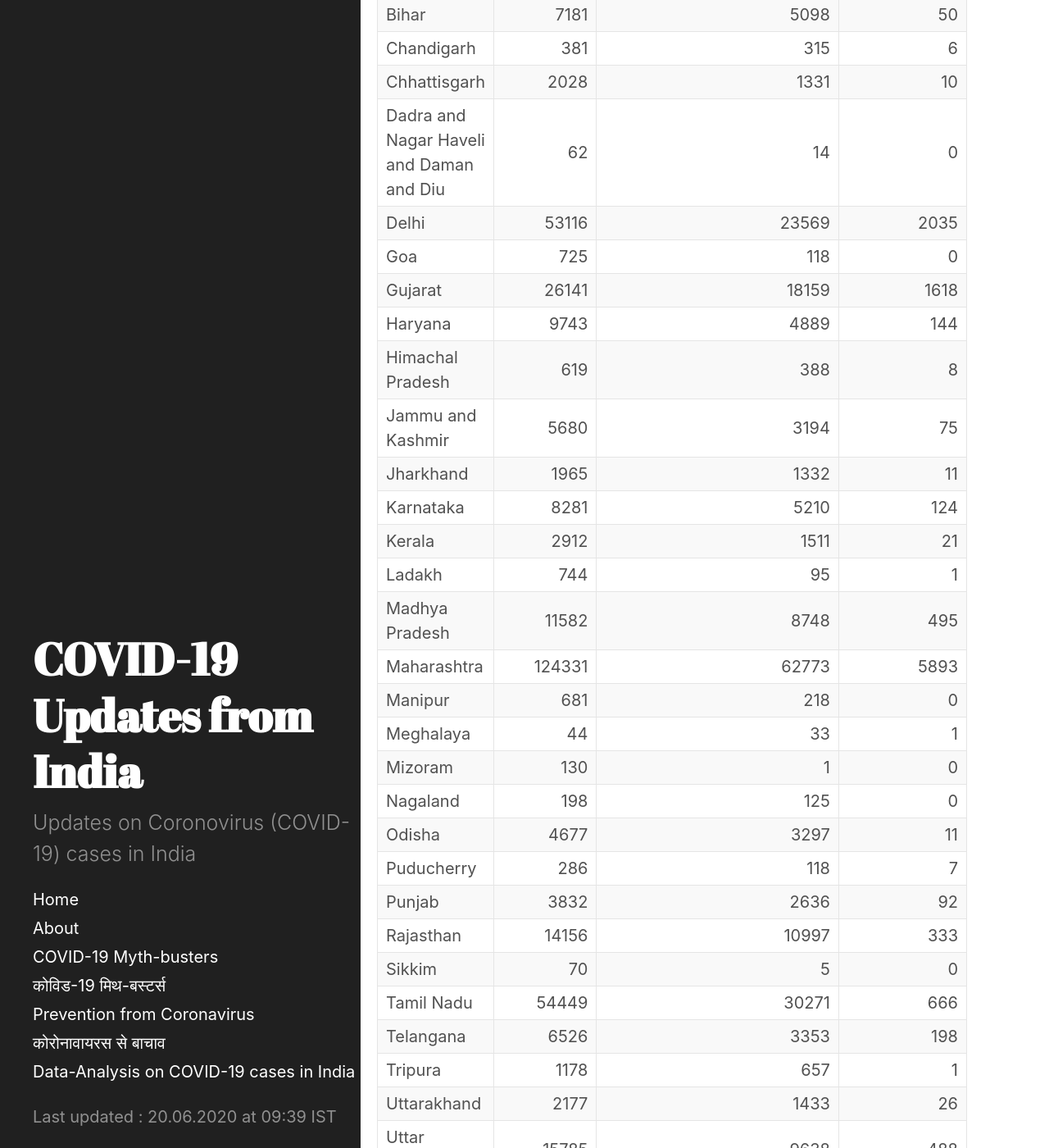
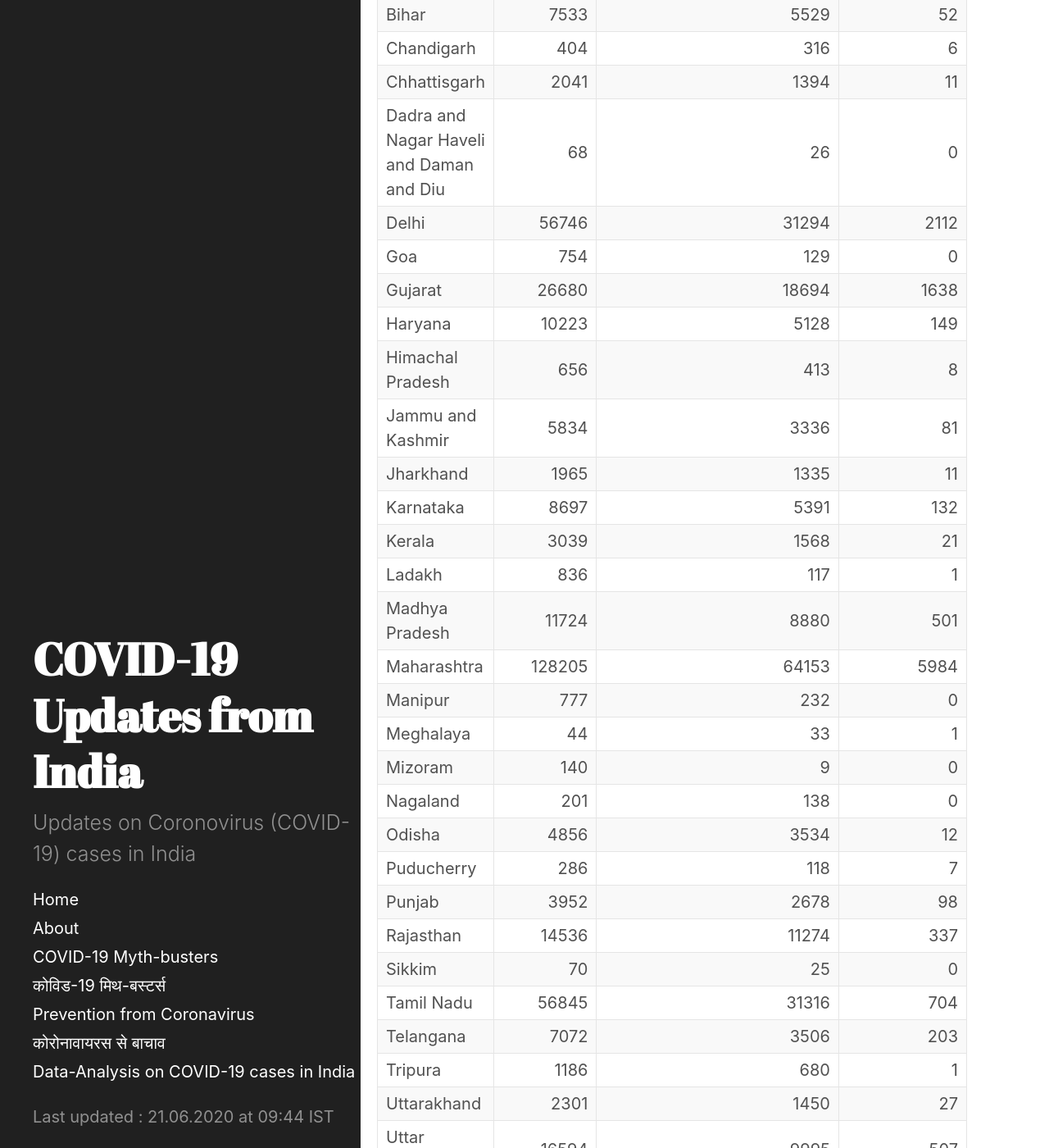
Before and after one commit to bhooraj/covid19updates-india, a Jekyll site: the page built from _posts/2020-06-21-home.md, in a window 1280 px wide and 1400 px high, scrolled down 990 px. Shown: the whole window at 82% size. Built offline with Jekyll 4.4.1, drawn with Linux system fonts in a browser that asks for light colours; some of the changed text lies outside the part shown.

Commit message:
21stJune Update

```diff
--- a/_data/last_updated.yml
+++ b/_data/last_updated.yml
@@ -1 +1 @@
-- updated_on : 20.06.2020 at 09:39 IST
+- updated_on : 21.06.2020 at 09:44 IST
--- /dev/null
+++ b/_includes/table-20200621-0944.md
@@ -0,0 +1,38 @@
+| Name of State / UT                       |   Total Confirmed cases |   Cured/Discharged/Migrated |   Deaths ( more than 70% cases due to comorbidities ) |
+|:-----------------------------------------|------------------------:|----------------------------:|------------------------------------------------------:|
+| Andaman and Nicobar Islands              |                      47 |                          36 |                                                     0 |
+| Andhra Pradesh                           |                    8452 |                        4111 |                                                   101 |
+| Arunachal Pradesh                        |                     135 |                          14 |                                                     0 |
+| Assam                                    |                    4904 |                        3039 |                                                     9 |
+| Bihar                                    |                    7533 |                        5529 |                                                    52 |
+| Chandigarh                               |                     404 |                         316 |                                                     6 |
+| Chhattisgarh                             |                    2041 |                        1394 |                                                    11 |
+| Dadra and Nagar Haveli and Daman and Diu |                      68 |                          26 |                                                     0 |
+| Delhi                                    |                   56746 |                       31294 |                                                  2112 |
+| Goa                                      |                     754 |                         129 |                                                     0 |
+| Gujarat                                  |                   26680 |                       18694 |                                                  1638 |
+| Haryana                                  |                   10223 |                        5128 |                                                   149 |
+| Himachal Pradesh                         |                     656 |                         413 |                                                     8 |
+| Jammu and Kashmir                        |                    5834 |                        3336 |                                                    81 |
+| Jharkhand                                |                    1965 |                        1335 |                                                    11 |
+| Karnataka                                |                    8697 |                        5391 |                                                   132 |
+| Kerala                                   |                    3039 |                        1568 |                                                    21 |
+| Ladakh                                   |                     836 |                         117 |                                                     1 |
+| Madhya Pradesh                           |                   11724 |                        8880 |                                                   501 |
+| Maharashtra                              |                  128205 |                       64153 |                                                  5984 |
+| Manipur                                  |                     777 |                         232 |                                                     0 |
+| Meghalaya                                |                      44 |                          33 |                                                     1 |
+| Mizoram                                  |                     140 |                           9 |                                                     0 |
+| Nagaland                                 |                     201 |                         138 |                                                     0 |
+| Odisha                                   |                    4856 |                        3534 |                                                    12 |
+| Puducherry                               |                     286 |                         118 |                                                     7 |
+| Punjab                                   |                    3952 |                        2678 |                                                    98 |
+| Rajasthan                                |                   14536 |                       11274 |                                                   337 |
+| Sikkim                                   |                      70 |                          25 |                                                     0 |
+| Tamil Nadu                               |                   56845 |                       31316 |                                                   704 |
+| Telangana                                |                    7072 |                        3506 |                                                   203 |
+| Tripura                                  |                    1186 |                         680 |                                                     1 |
+| Uttarakhand                              |                    2301 |                        1450 |                                                    27 |
+| Uttar Pradesh                            |                   16594 |                        9995 |                                                   507 |
+| West Bengal                              |                   13531 |                        7865 |                                                   540 |
+| Cases being reassigned to states         |                    9127 |                         nan |                                                   nan |
--- a/_posts/2020-06-20-home.md
+++ b/_posts/2020-06-21-home.md
@@ -4,7 +4,7 @@
 last_update: true
 ---
 
-#### COVID-19 Cases in India (as on  20 June 2020, 08:00 IST)
+#### COVID-19 Cases in India (as on  21 June 2020, 08:00 IST)
 <div class="alert alert-primary" role="alert">
 <p id = "totalcases" style="font-size: 1.2rem; font-weight: bold;"></p>
 <p id = "totalrecovered" style="font-size: 1.2rem; font-weight: bold;"></p>
@@ -22,7 +22,7 @@
 
 <div class="datatable-begin"></div>
 
-{% include table-20200620-0939.md %}
+{% include table-20200621-0944.md %}
 
 <div class="datatable-end"></div>
 <br>
```
Also changed, not shown: _includes/charts-20200621-0948.html (added, +193 -0 lines), _posts/2020-06-11-Updates.md (renamed from _posts/2020-06-10-Updates.md, +4 -0 lines), _posts/2020-06-21-Latest-updates.md (renamed from _posts/2020-06-20-Latest-updates.md, +4 -5 lines), stats-and-charts.md (+2 -2 lines).
